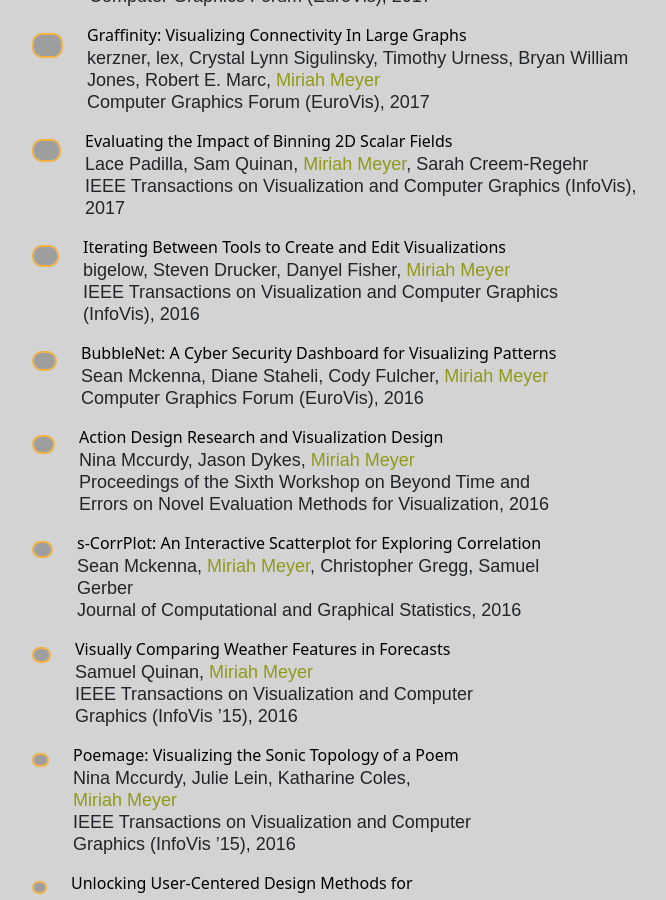
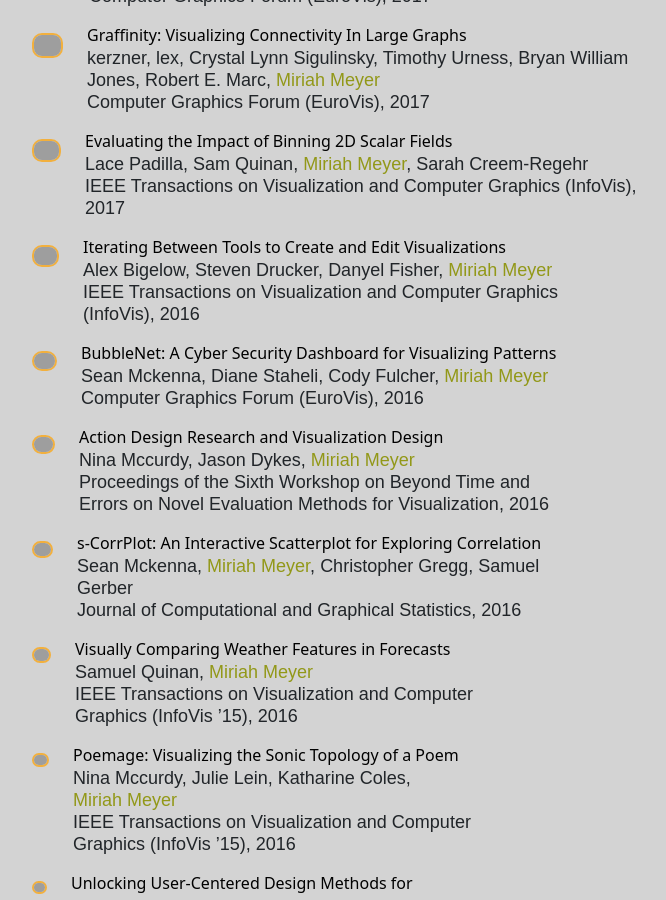
Before and after one commit to visidlab/visidlab.github.io, a Jekyll site: the page built from publications.md, in a window 1280 px wide and 900 px high, scrolled down 1956 px, cut to the strip 0-900 px from the top of the window. Shown: the whole strip, without its empty margins (50-716 px from the left). Built offline with Jekyll 4.4.1, drawn with Linux system fonts in a browser that asks for light colours; some web fonts are replaced; grey boxes are pictures that could not be loaded.

Commit message:
Update 2016_infovis_hanpuku.md

```diff
--- a/_publications/2016_infovis_hanpuku.md
+++ b/_publications/2016_infovis_hanpuku.md
@@ -12,7 +12,7 @@
 
 # Authors in the "database" can be used with just the key (lastname). Others can be written properly.
 authors:
-- bigelow
+- Alex Bigelow
 - Steven Drucker
 - Danyel Fisher
 - meyer
```
